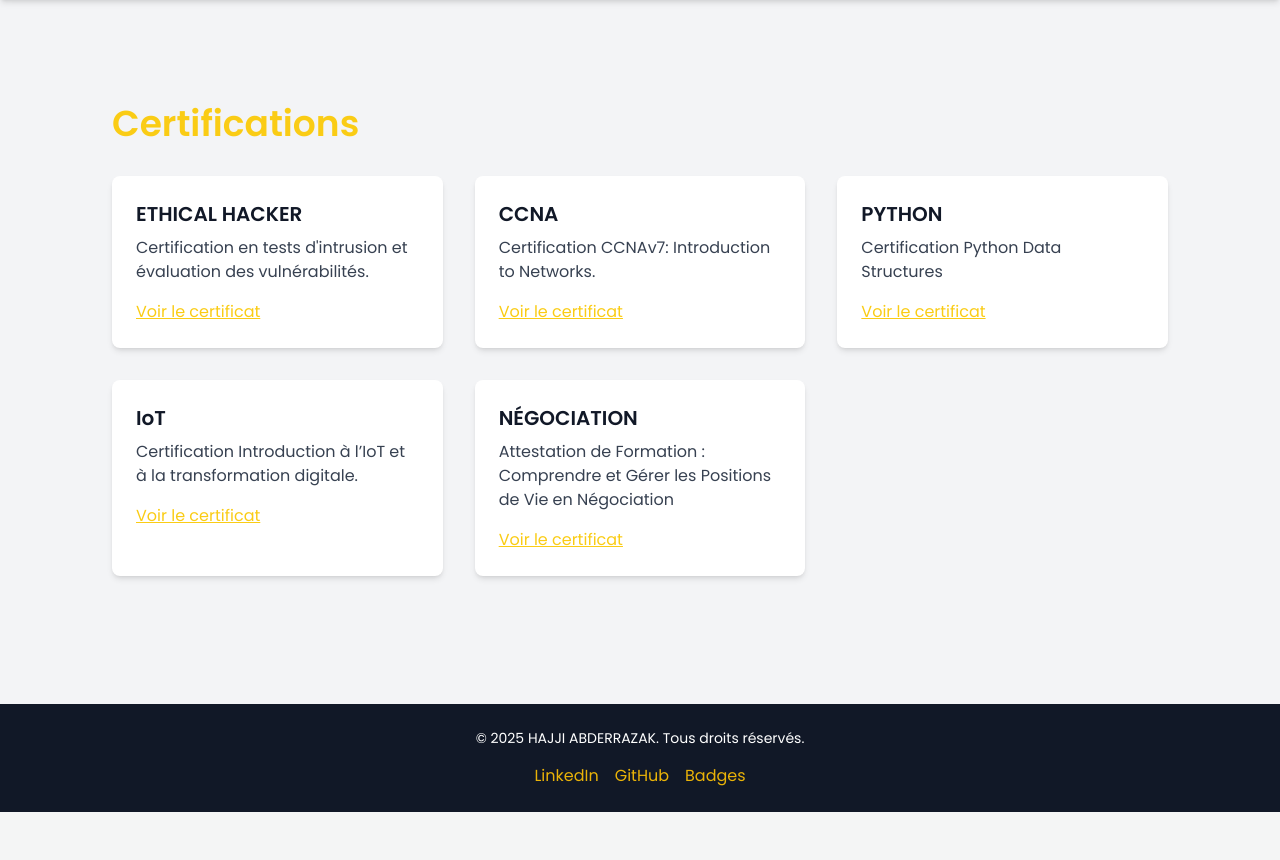
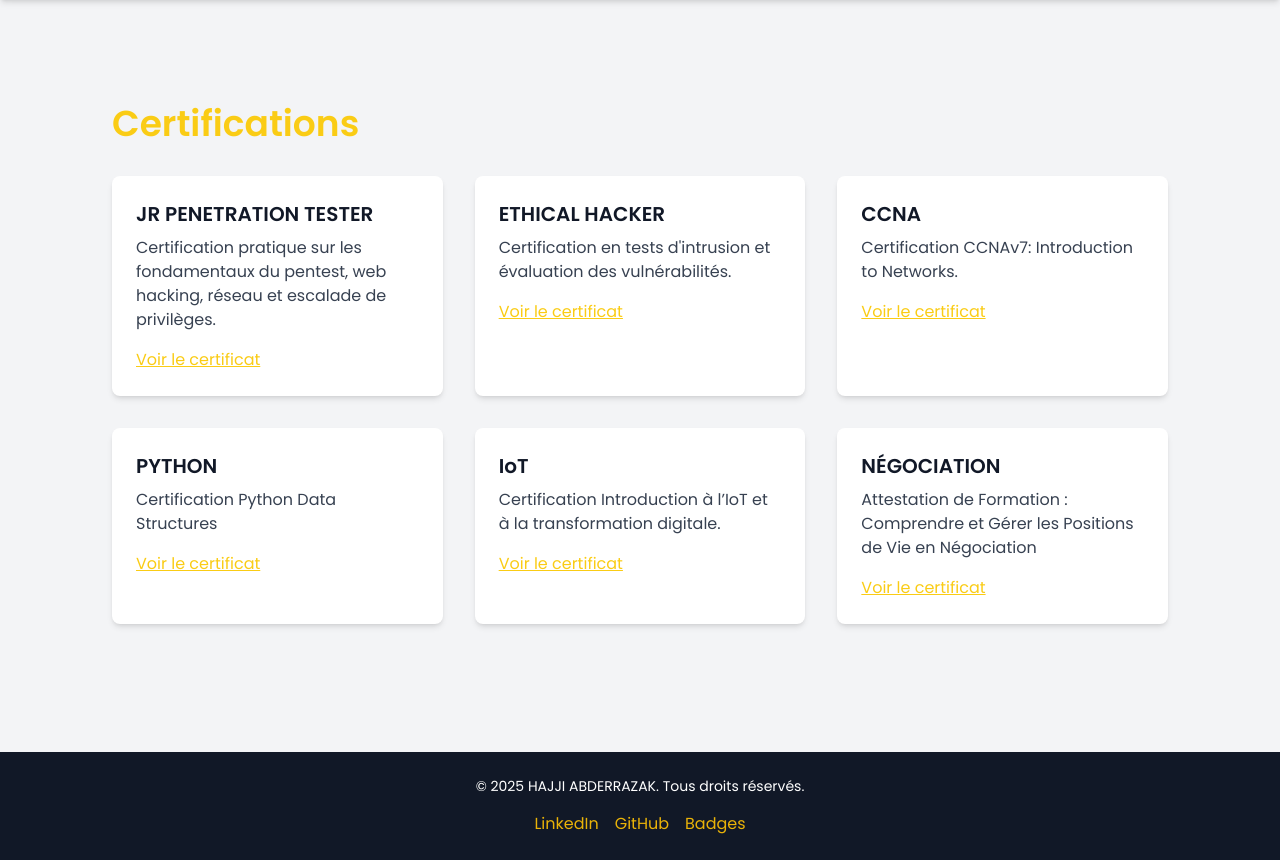
Before and after one commit to abderrazakit/portfolio, a Django app: page /certificats/ in a window 1280 px wide. Shown: the part 64-924 px from the top of the page. Before the commit the page ends 876 px from the top, so only its background shows below. Run offline with Django 5.2, Linux system fonts and the light colour scheme; some libraries are stand-ins or nearby versions.

Commit message:
Update certificats.html

```diff
--- a/portfolio/templates/portfolio/certificats.html
+++ b/portfolio/templates/portfolio/certificats.html
@@ -9,6 +9,13 @@
 
   <div class="grid grid-cols-1 md:grid-cols-2 lg:grid-cols-3 gap-8">
 
+    <!-- Certificat 0 -->
+    <div class="bg-white dark:bg-gray-800 rounded-lg shadow-md p-6 hover:shadow-xl transition">
+      <h3 class="text-xl font-semibold mb-2">JR PENETRATION TESTER</h3>
+      <p class="text-gray-700 dark:text-gray-300 mb-4">Certification pratique sur les fondamentaux du pentest, web hacking, réseau et escalade de privilèges.</p>
+      <a href="{% static 'portfolio/files/Jr_Penetration_Tester_Certif.pdf' %}" target="_blank"
+      class="text-yellow-400 hover:text-yellow-500 underline">Voir le certificat</a>
+    </div>
     <!-- Certificat 1 -->
     <div class="bg-white dark:bg-gray-800 rounded-lg shadow-md p-6 hover:shadow-xl transition">
       <h3 class="text-xl font-semibold mb-2">ETHICAL HACKER</h3>
```
